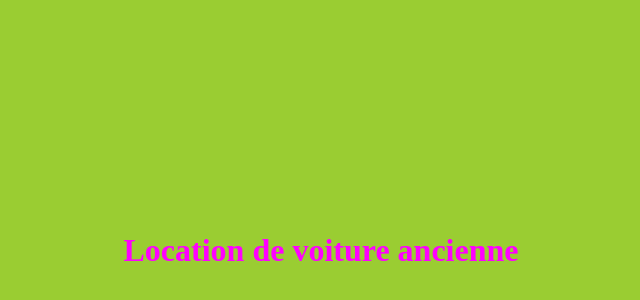
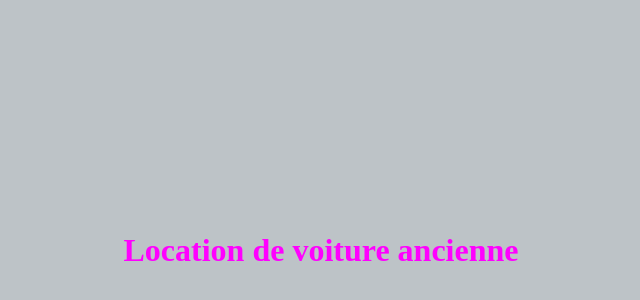
Before and after one commit to Lion994/Landingpage, a plain HTML site: page index.html in a window 1280 px wide. Shown: the part 42-342 px from the top of the page, without its empty margins (319-959 px from the left). Drawn offline with Linux system fonts and the light colour scheme.

Commit message:
Modif de la couleur de background

```diff
--- a/index.html
+++ b/index.html
@@ -6,7 +6,7 @@
     <meta http-equiv="X-UA-Compatible" content="ie=edge">
     <title>Document</title>
 </head>
-<body style="background-color: yellowgreen">
+<body style="background-color: #bdc3c7">
     <h1 style ="padding-top:20%; padding-bottom:20%; text-align:center; color:#ff00ffff" >Location de voiture ancienne</h1>
 </body>
 </html>
```
